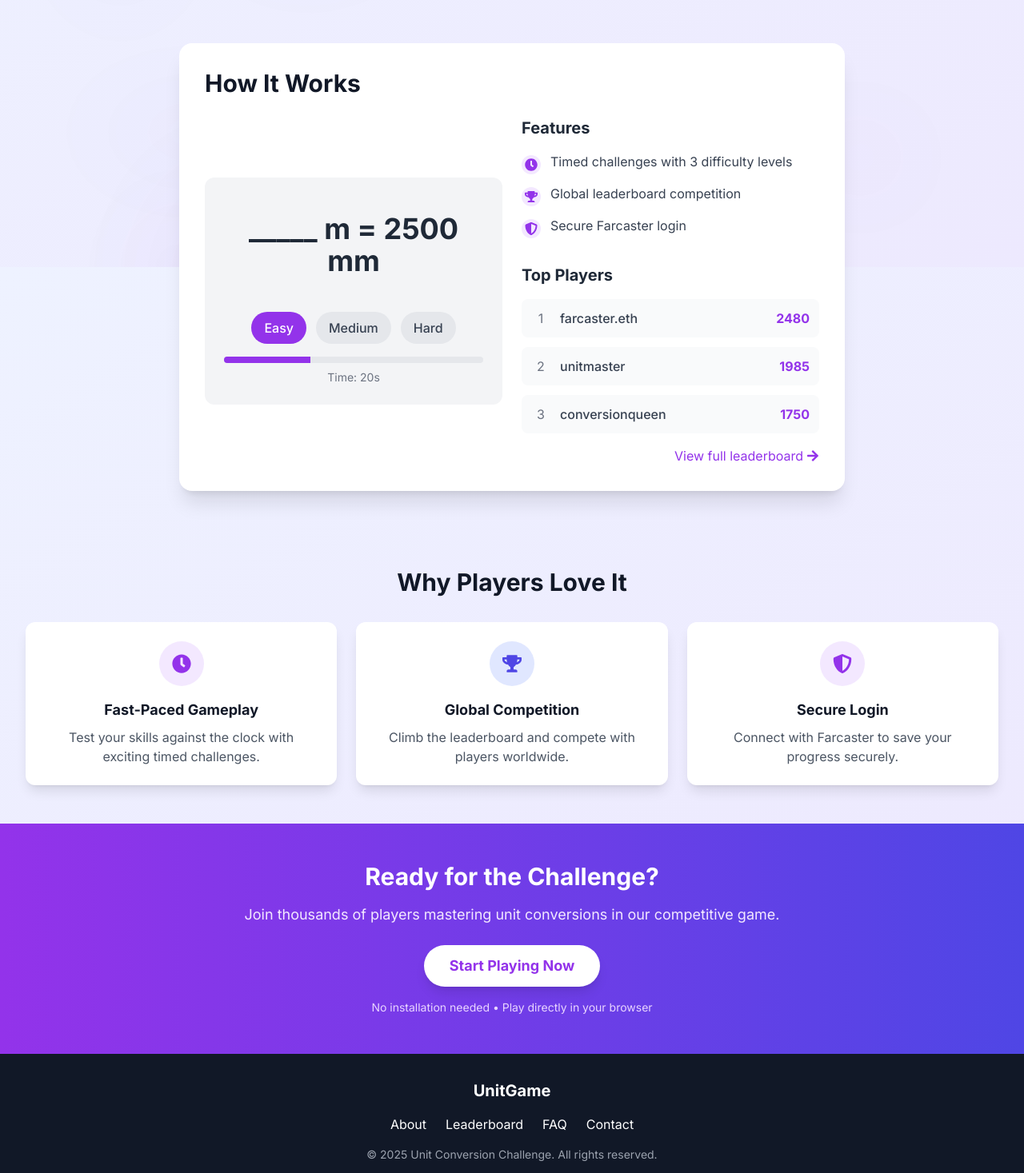
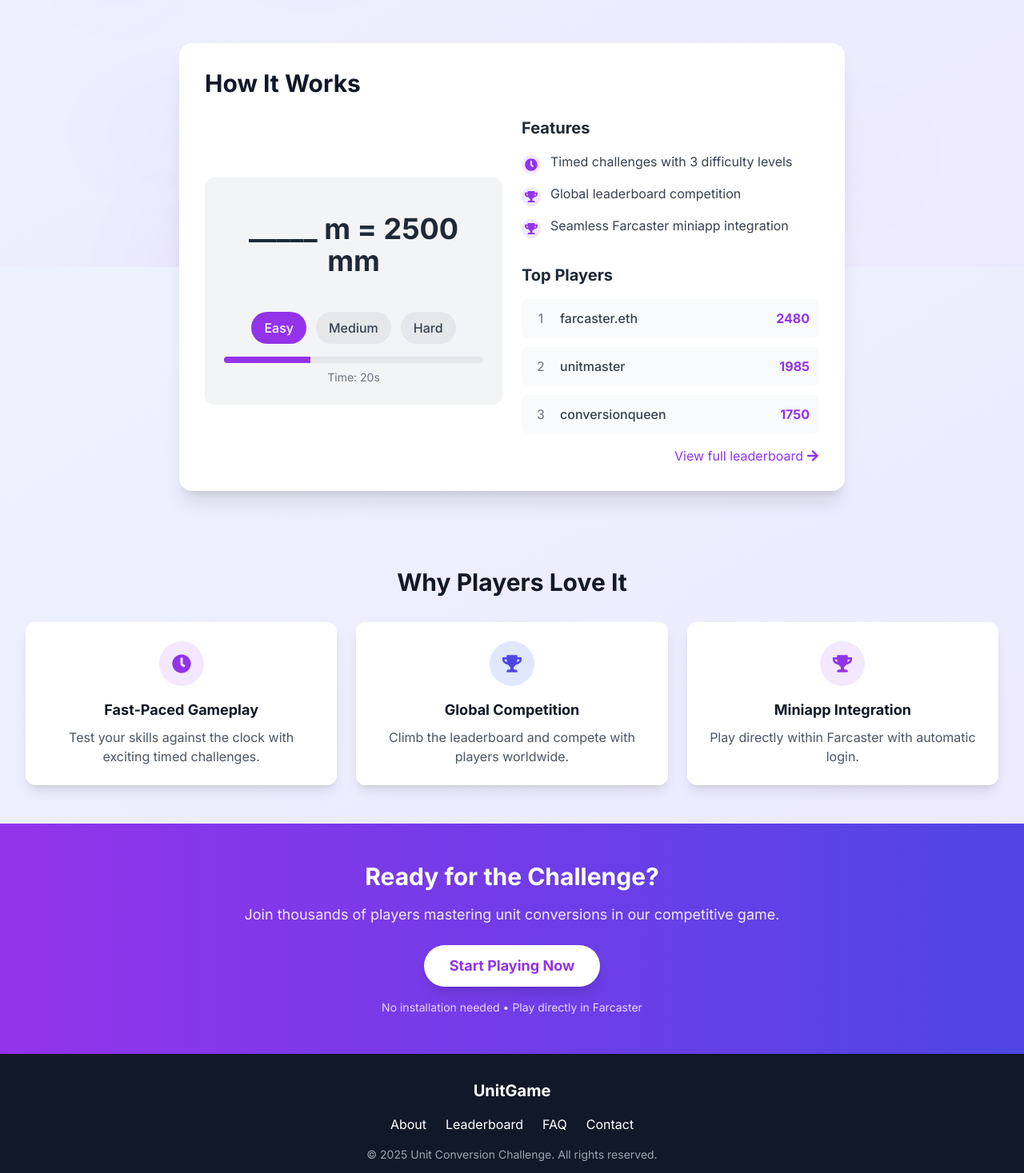
Before and after one commit to ItsMeGingerGun/unit-game, a Next.js app: page / in a window 1280 px wide. Shown: the part 466-1933 px from the top of the page at 80% size. Built offline with nearby package versions, Linux system fonts and the light colour scheme.

Commit message:
Update page.tsx

```diff
--- a/app/page.tsx
+++ b/app/page.tsx
@@ -2,7 +2,7 @@
 'use client';
 import { useState, useEffect } from 'react';
 import Link from 'next/link';
-import { FaClock, FaTrophy, FaShieldAlt, FaArrowRight } from 'react-icons/fa';
+import { FaClock, FaTrophy, FaArrowRight } from 'react-icons/fa';
 
 export default function LandingPage() {
   const [activeUnit, setActiveUnit] = useState(0);
@@ -74,7 +74,7 @@ export default function LandingPage() {
 
         <div className="mt-8">
           <Link
-            href="/game"
+            href="/miniapp"
             className="inline-block bg-gradient-to-r from-purple-600 to-indigo-600 text-white font-bold py-3 px-6 rounded-full text-lg shadow-lg hover:shadow-xl transition-all duration-300 hover:from-purple-700 hover:to-indigo-700"
           >
             Play Now
@@ -156,9 +156,9 @@ export default function LandingPage() {
                   </li>
                   <li className="flex items-start">
                     <div className="bg-purple-100 text-purple-600 rounded-full p-1 mr-3 mt-1">
-                      <FaShieldAlt className="h-4 w-4" />
+                      <FaTrophy className="h-4 w-4" />
                     </div>
-                    <span>Secure Farcaster login</span>
+                    <span>Seamless Farcaster miniapp integration</span>
                   </li>
                 </ul>
 
@@ -210,10 +210,10 @@ export default function LandingPage() {
 
           <div className="bg-white p-6 rounded-xl shadow-lg text-center transition-transform hover:-translate-y-1">
             <div className="w-14 h-14 bg-purple-100 rounded-full flex items-center justify-center mx-auto mb-4">
-              <FaShieldAlt className="h-6 w-6 text-purple-600" />
+              <FaTrophy className="h-6 w-6 text-purple-600" />
             </div>
-            <h3 className="text-lg font-bold text-gray-900 mb-2">Secure Login</h3>
-            <p className="text-gray-600">Connect with Farcaster to save your progress securely.</p>
+            <h3 className="text-lg font-bold text-gray-900 mb-2">Miniapp Integration</h3>
+            <p className="text-gray-600">Play directly within Farcaster with automatic login.</p>
           </div>
         </div>
       </div>
@@ -226,13 +226,13 @@ export default function LandingPage() {
             Join thousands of players mastering unit conversions in our competitive game.
           </p>
           <Link
-            href="/game"
+            href="/miniapp"
             className="inline-block bg-white text-purple-600 font-bold py-3 px-8 rounded-full text-lg shadow-lg hover:bg-gray-100 transition-all duration-300"
           >
             Start Playing Now
           </Link>
           <div className="mt-4 text-purple-200 text-sm">
-            No installation needed • Play directly in your browser
+            No installation needed • Play directly in Farcaster
           </div>
         </div>
       </div>
```
